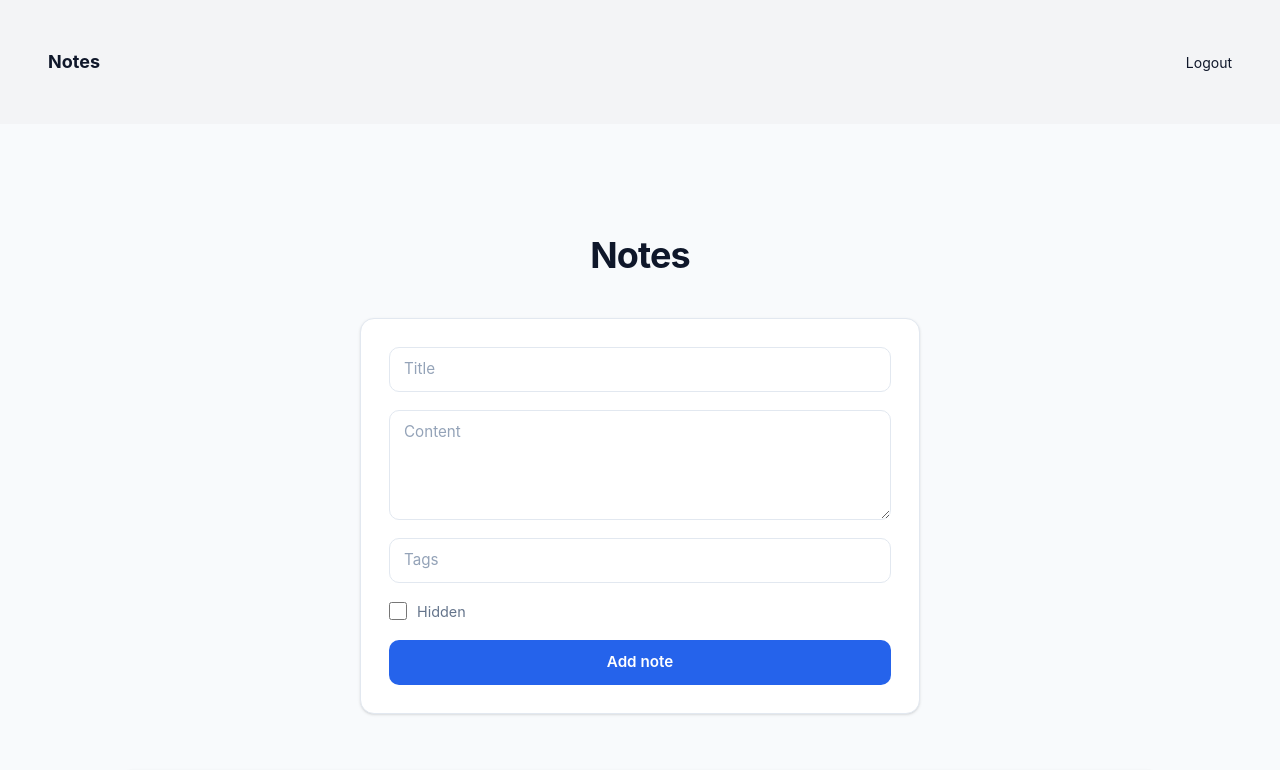
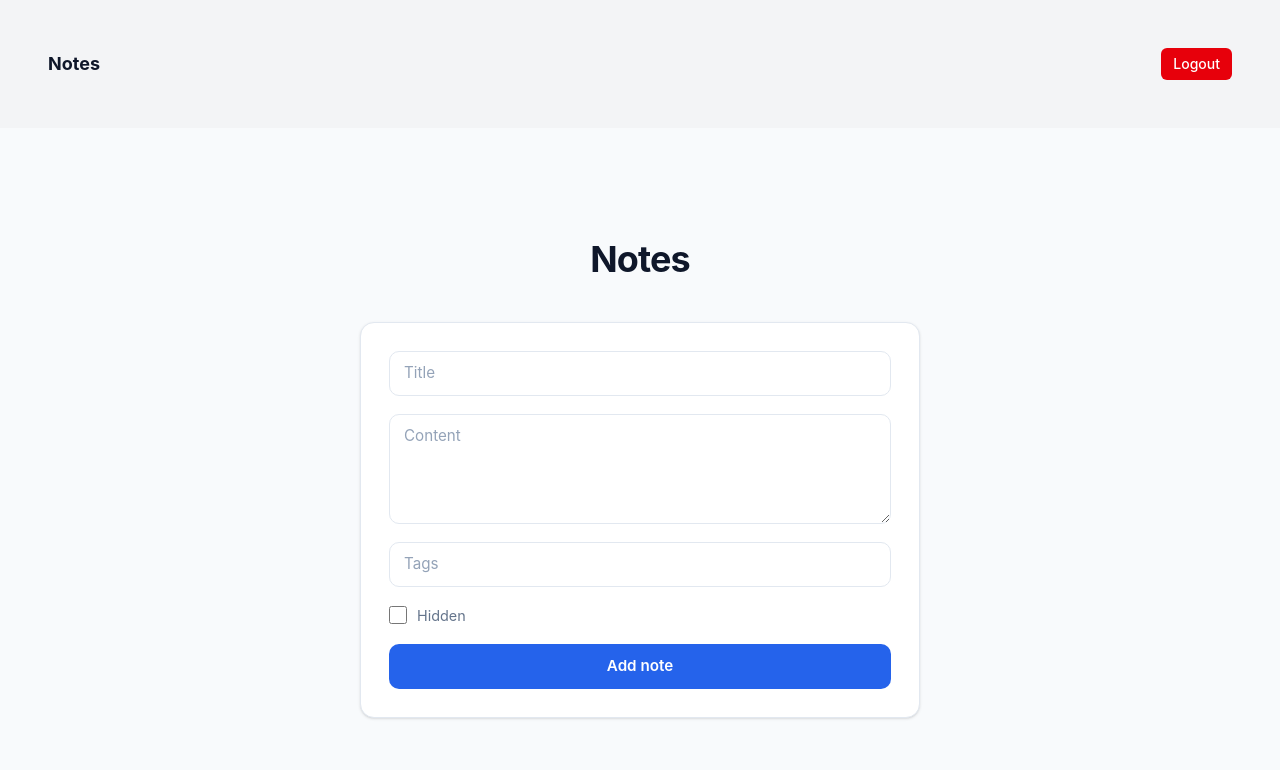
Before and after one commit to mmakar137/notes, a React (Vite) app: page /notes in a window 1280 px wide. Shown: the top 770 px of the page. Built offline with nearby package versions, Linux system fonts and the light colour scheme; data requests are answered from the project's data file; sample sign-in values are in the browser's storage.

Commit message:
add red logout button

```diff
--- a/src/pages/Layout.tsx
+++ b/src/pages/Layout.tsx
@@ -13,8 +13,10 @@ export default function Layout() {
       <header className="bg-gray-100 p-4 md:p-8 lg:p-12 flex items-center justify-between">
           <Link className="text-lg font-bold" to="/">Notes</Link>
         <div>
-          <button className="text-sm"
-          onClick={() => setUser(null)}>
+          <button
+            className="cursor-pointer rounded-md bg-red-600 px-3 py-1.5 text-sm font-medium text-white transition-colors duration-150 hover:bg-red-700 focus:outline-none focus:ring-2 focus:ring-red-300"
+            onClick={() => setUser(null)}
+          >
             Logout
           </button>
         </div>
```
